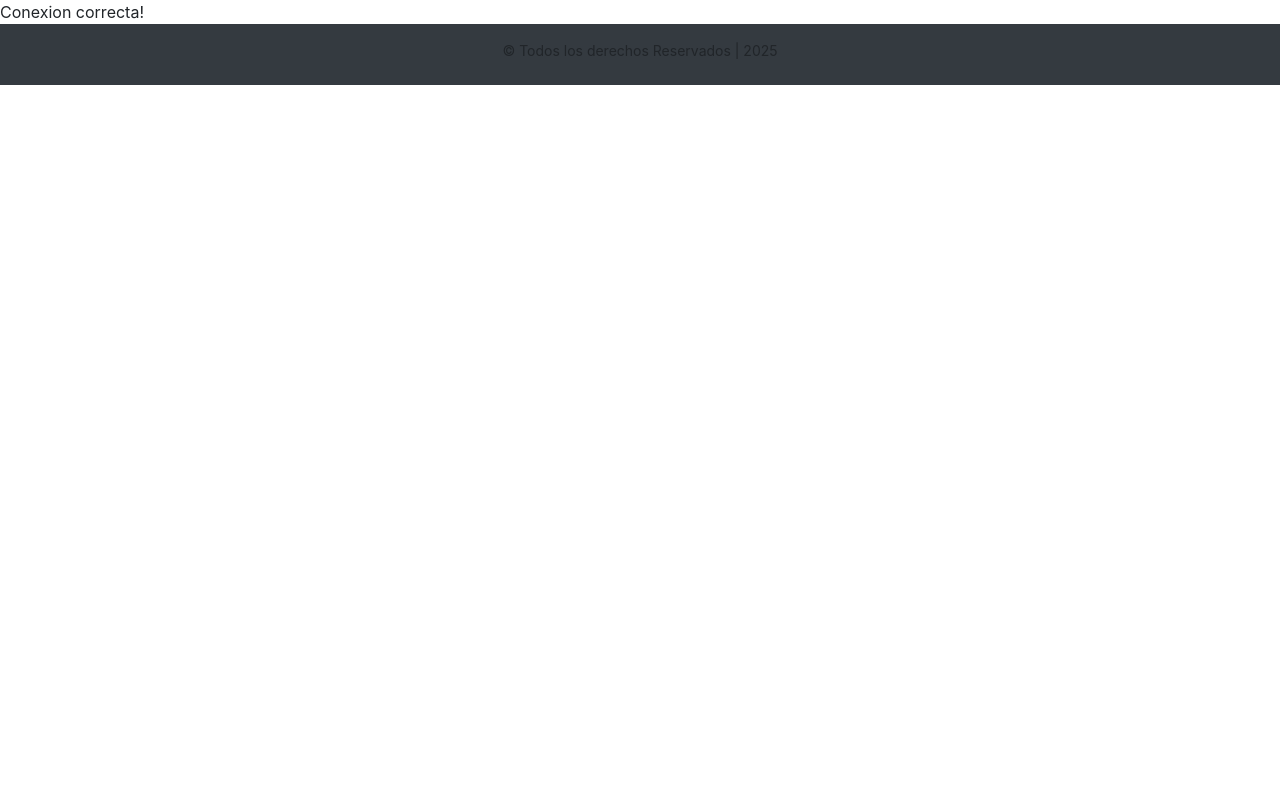
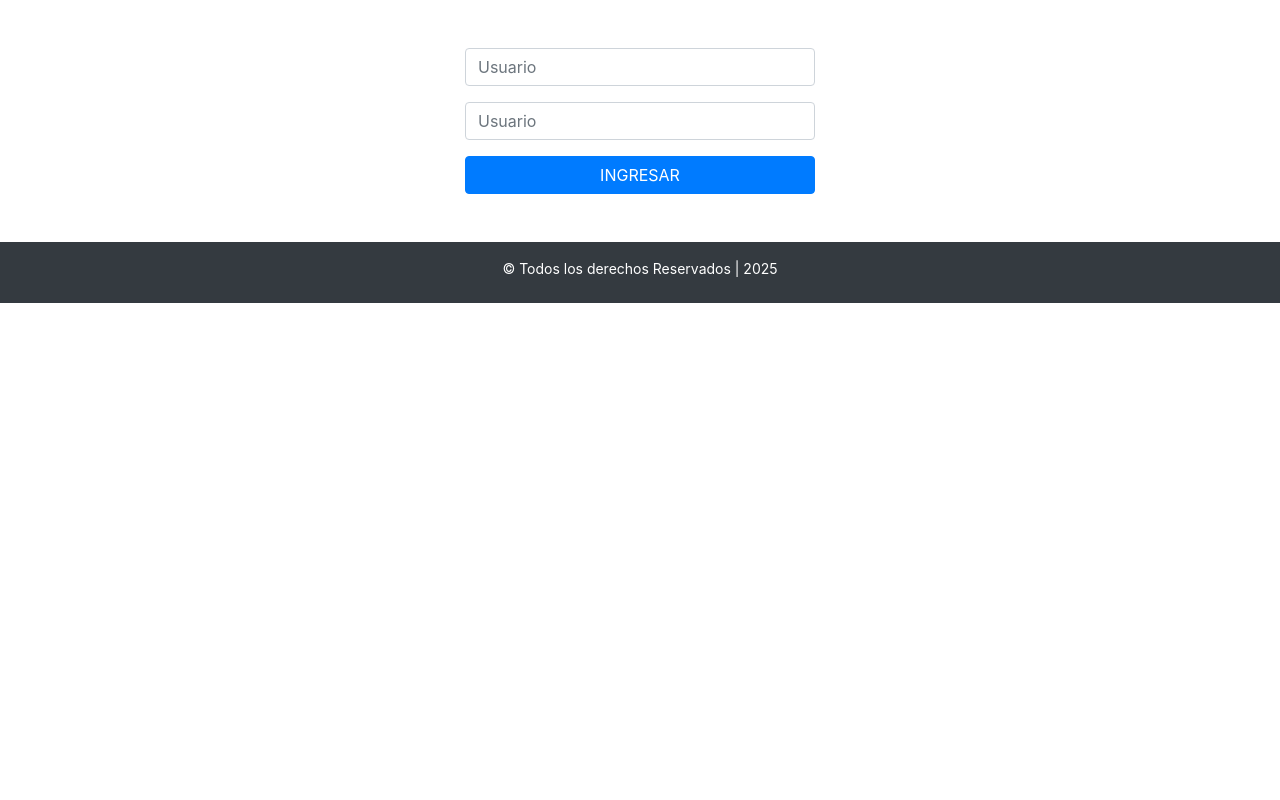
Before and after one commit to rhtf-92/MI-TIENDA, a PHP site: page /index.php?page=login in a window 1280 px wide. Run offline with PHP 8.4, Linux system fonts and the light colour scheme; some libraries are stand-ins or nearby versions.

Commit message:
avance 05-06-25

```diff
--- a/config/conexion.php
+++ b/config/conexion.php
@@ -3,20 +3,20 @@
         public $conexion;
         public function conectar(){
             try{
-                $instanciadb="mysql:host=localhost;dbname=".DB_NAME;
-                $opciones = array(
-                    PDO::ATTR_ERRMODE=>PDO::ERRMODE_EXCEPTION
-                );
-                $this->conexion = new PDO($instanciadb, DB_USER, DB_PASSWORD);
-                echo "Conexion correcta!";
-                return $this->conexion;
+                $dsn="mysql:locallhost; dbname=".DB_NAME."; charset=utf8";
+                $opciones = [
+                    PDO::ATTR_ERRMODE => PDO::ERRMODE_EXCEPTION,
+                    PDO::ATTR_DEFAULT_FETCH_MODE => PDO::FETCH_ASSOC
+                ];
+                $this->$conexion = new PDO($dsn, DB_USER, DB_PASSWORD, $opciones);
+                return$this->$conexion;
             }catch(PDOException $e){
-                echo $e->getMessage();
+                die("Error de conexion a la Base de Datos.".$e->getMessage());
             }
         }
 
         public function desconectar(){
-            $this->conexion = null;
+            $this->$conexion = null;
         }
     }
 ?>
--- a/config/config.php
+++ b/config/config.php
@@ -1,6 +1,10 @@
 <?php
-    define("urlsite","http://mi-tienda.test/");
-    define("DB_NAME","tienda");
-    define("DB_USER","soporte");
-    define("DB_PASSWORD","HeH8jI6aMi");
+    error_reporting(E_ALL);
+    ini_set('display_errors', 1);
+    date_default_timezone_set('America/Lima');
+
+    define("urlsite", "http://mi-tienda.test/");
+    define("DB_NAME", "tienda");
+    define("DB_USER", "soporte");
+    define("DB_PASSWORD", "HeH8jI6aMi");
 ?>
--- /dev/null
+++ b/controlador/LoginController.php
@@ -0,0 +1,31 @@
+<?php
+    require_once "config/conexion.php";
+    class LoginController{
+        public static function index(){
+            require "vista/front/formLogin.php";
+        }
+        public static function auth(){
+            if($_SERVER['REQUEST_METOD']==='POST'){
+                $conexion = (new Conexion())->conectar();
+                $usuario = $_POST['txtUsuario'] ?? '';
+                $contraseña = $_POST['txtContraseña'] ?? '';
+
+                if(empty($usuario) || empty($contraseña)){
+                    header("Location: ".urlsite."?page=login&msg=El usuario y contraseña son necesarios.");
+                    exit;
+                }
+                $consulta = $conexion->prepare("SELECT*FROM login WHERE usuario = ?");
+                $consulta->execute([$usuario]);
+                $user = $consulta->fetch();
+                if($user && password_verify($contraseña, $user['password'])){
+                    session_start();
+                    $_SESSION['user'] = $user;
+                    header("Location: ".urlsite."?page=inicio");
+                }else{
+                    header("Location: ".urlsite."?page=login&msg=Credenciales incorrectas!");
+                }
+
+            }
+        }
+    }
+?>
--- a/index.php
+++ b/index.php
@@ -1,10 +1,21 @@
 <?php
-    require("config/config.php");
-
-    require("config/conexion.php");
-    $db = new Conexion();
-    $db->conectar();
-
-    require("vista/layouts/header.php");
-    require("vista/layouts/footer.php");
+    require "config/config.php";
+    $page = "index";
+    if(isset($_GET['page'])){
+        $page=$_GET['page'];
+    }
+    switch($page){
+        case 'login':
+            require "controlador/LoginController.php";
+            LoginController::index();
+            break;
+        case 'logout':
+            require "controlador/LoginController.php";
+            LoginController::auth();
+            break;
+        case 'admin': echo "Iniciaste Sesion. Felicitaciones"; break;
+        default:
+            echo "<a href='".urlsite."?page=login'>INICIAR SESION.</a>";
+            break;
+    }
 ?>
--- /dev/null
+++ b/vista/front/formLogin.php
@@ -0,0 +1,26 @@
+<?php require "vista/layouts/header.php"; ?>
+
+<div class="container">
+    <div class="row justify-content-center">
+        <div class="col-sm-4 mt-5 mb-5">
+            <form action="<?php urlsite ?>?page=loginauth" method="post">
+                <div class="form-group">
+                    <input type="email" class="form-control" name="txtUsuario" placeholder="Usuario" required>
+                </div>
+                <div class="form-group">
+                    <input type="email" class="form-control" name="txtUsuario" placeholder="Usuario" required>
+                </div>
+                <button type="submit" class="btn btn-primary btn-block">INGRESAR</button>
+            </form>
+            <?php if(isset($_GET['msg'])): ?>
+                <div class="alert alert-danger mt-3">
+                    <?php
+                        echo htmlspecialchars($_GET['msg']);
+                    ?>
+                </div>
+            <?php endif;?>
+        </div>
+    </div>
+</div>
+
+<?php require "vista/layouts/footer.php"; ?>
--- a/vista/layouts/footer.php
+++ b/vista/layouts/footer.php
@@ -1,6 +1,3 @@
-<body>
-    <div class="container-fluid bg-dark pt-3 pb-2">
-        <p class="small text-center">&copy; Todos los derechos Reservados | 2025</p>
-    </div>
-</body>
-</html>
+<div class="container-fluid bg-dark pt-3 pb-2">
+    <p class="small text-center text-white">&copy; Todos los derechos Reservados | 2025</p>
+</div>
--- a/vista/layouts/header.php
+++ b/vista/layouts/header.php
@@ -6,3 +6,4 @@
     <link rel="stylesheet" href="<?php echo urlsite ?>public/css/bootstrap.min.css">
     <title>MI TIENDA</title>
 </head>
+<body> <!-- Añade esta línea -->
```
Also changed, not shown: modelo/login.php (+6 -6 lines), controlador/controlador.php (deleted), public/css/style.css (deleted), public/img/logo.png (deleted), public/js/script.js (deleted), vista/admin/home.php (deleted), vista/frontend/home.php (deleted), vista/producto/home.php (deleted).
